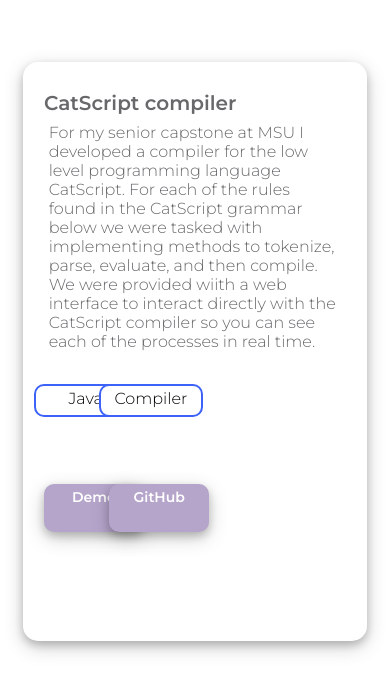
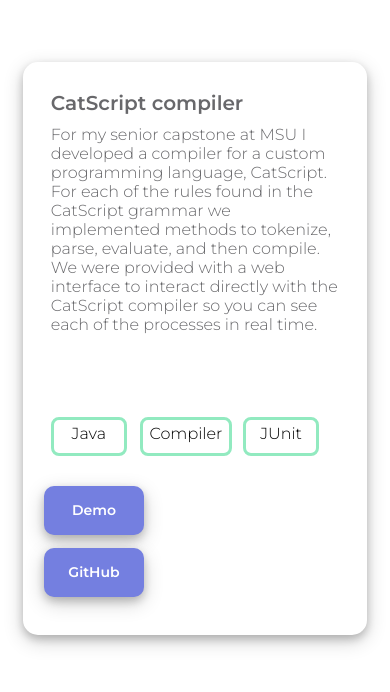
Before and after one commit to andrewanselmo/Andrew-Site, a React (Vite) app: page / in a window 390 px wide. Shown: the part 5550-6242 px from the top of the page. Built offline with nearby package versions, Linux system fonts and the light colour scheme.

Commit message:
new project section

```diff
--- a/src/components/Content.css
+++ b/src/components/Content.css
@@ -257,22 +257,23 @@ body {
 #button1, #button2{
     grid-column: 2;
     grid-row: 1;
-    margin-top: 65%;
-    width: 20%;
-    height: 10%;
+    margin-top: 64%;
+    width: 19%;
+    height: 11%;
     font-family: 'Montserrat', sans-serif;
-    background-color: rgb(182, 165, 203);
+    background-color: #747fe0;
     box-shadow: 0 4px 8px 0 rgba(0, 0, 0, 0.2), 0 6px 20px 0 rgba(0, 0, 0, 0.19);
     border: none;
     border-radius: 10px;
     color: white;
-    font-size: 1vw;
+    font-size: 16px;
     font-weight: bold;
     cursor: pointer;
     text-align: center;
     transition: 0.2s;
-    padding-top: 1.3%;
-
+    display: flex;
+    align-items: center;
+    justify-content: center;
 }
 
 #button1{
@@ -299,7 +300,7 @@ body {
   }
 
 #button2{
-    margin-left: 28%;
+    margin-left: 26%;
 
 }
 
@@ -322,23 +323,24 @@ body {
 
   }
 
-#comp-tech1, #comp-tech2{
+#comp-tech1, #comp-tech2, #comp-tech3{
     grid-column: 2;
     grid-row: 1;
-    margin-top: 51%;
+    margin-top: 52%;
     width: 15%;
     height: 6%;
     font-family: 'Montserrat', sans-serif;
     background-color: white;
 
-    border-radius: 10px;
+    border-radius: 8px;
     border-style: solid;
-    border-color: #3d62f8;
-    border-width: 2px;
+    border-color: #92eac0;
+    border-width: 3px;
 
 
     font-size: 1vw;
     text-align: center;
+
     padding-top: 1%;
 }
 
@@ -348,7 +350,12 @@ body {
 }
 
 #comp-tech2{
-    margin-left: 22%;
+    margin-left: 18%;
+}
+
+#comp-tech3{
+    margin-left: 36.5%;
+    width: 12%;
 }
 
 /* proj2 */
@@ -973,41 +980,49 @@ li:hover {
     #proj-compiler{
         margin-right: 6%;
         margin-left: 6%;
+        height: 86%;
     }
 
     #proj-compiler-p{
         grid-column: 1/ span 2 ;
         font-size: 16px;
         margin-top: 10%;
-        padding: 15px;
+        padding: 5%;
+
     }
     #proj-compiler-h{
         grid-column: 1/ span 2 ;
         font-size: 20px;
-        margin-left: 6%;
+        padding-left: 5%;
     }
 
     #proj-compiler-img{
         opacity: 0;
     }
 
-    #comp-tech1{
-        margin-top: 310px;
-        width: 100px;
+    #comp-tech1, #comp-tech2, #comp-tech3{
+        margin-top: 100%;
+        margin-left: 8%;
+        width: 70px;
         font-size: 16px;
         grid-column: 1/ span 2 ;
     }
 
     #comp-tech2{
-        margin-top: 310px;
-        width: 100px;
-        font-size: 16px;
-        grid-column: 1/ span 2 ;
+        margin-left: 34%;
+        width: 25%;
     }
 
-    #button1{
-        margin-top: 410px;
+    #comp-tech3{
+        margin-left: 64%;
+    }
+
+
+
+    #button1, #button2{
+        margin-top: 120%;
         margin-left: 6%;
+        height: 10%;
         font-size: 14px;
         width: 100px;
         grid-column: 1/ span 2 ;
@@ -1015,12 +1030,9 @@ li:hover {
     }
 
     #button2{
-        margin-top: 410px;
-        margin-left: 25%;
-        font-size: 14px;
-        width: 100px;
-        grid-column: 1/ span 2 ;
+        margin-top: 138%;
     }
+
 
     /* compiler proj 2  */
 
--- a/src/components/Content.jsx
+++ b/src/components/Content.jsx
@@ -162,22 +162,17 @@ const Content=() => {
 
                         <h2 id = "proj-compiler-h"> CatScript compiler</h2>
                         <p id = "proj-compiler-p">
-                            For my senior capstone at MSU I developed a compiler for the low level programming language CatScript.
-                            For each of the rules found in the CatScript grammar below we were tasked with implementing methods to tokenize, parse, evaluate, and then compile.
-                            We were provided wiith a web interface to interact directly with the CatScript compiler so you can see each of the processes in real time.
+                            For my senior capstone at MSU I developed a compiler for a custom programming language, CatScript.
+                            For each of the rules found in the CatScript grammar we implemented methods to tokenize, parse, evaluate, and then compile.
+                            We were provided with a web interface to interact directly with the CatScript compiler so you can see each of the processes in real time.
                         </p>
+                            <p id = "comp-tech1">Java </p>
 
-                            <p id = "comp-tech1">
-                                Java
-                            </p>
+                            <p id = "comp-tech2">Compiler</p>
 
-                            <p id = "comp-tech2">
-                                Compiler
-                            </p>
+                            <p id = "comp-tech3">JUnit</p>
 
-                            <a id = "button1" href="https://youtu.be/MdFMTVmyl3E">
-                                Demo
-                            </a>
+                            <a id = "button1" href="https://youtu.be/MdFMTVmyl3E">Demo</a>
 
                             <a id = "button2" href="https://github.com/andrewanselmo/Catscript-Compiler/tree/main">
                                 GitHub
```
